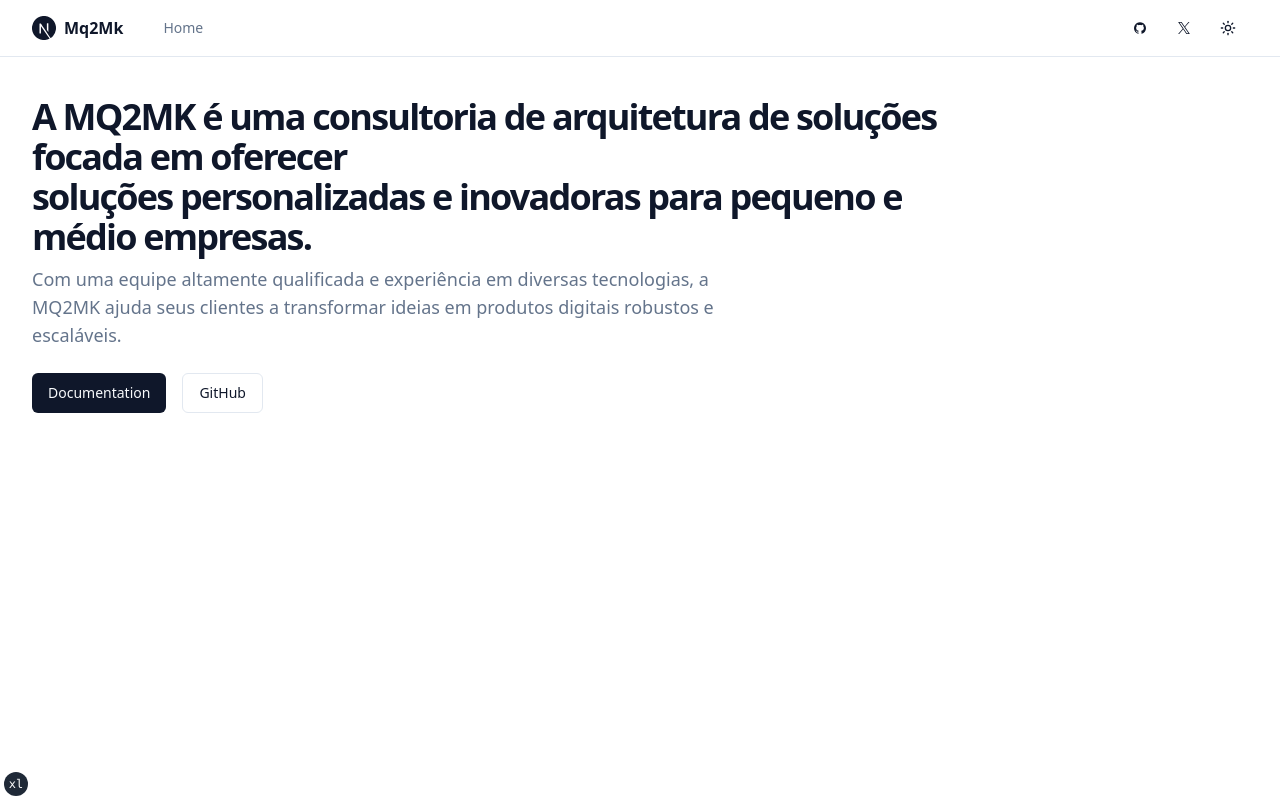
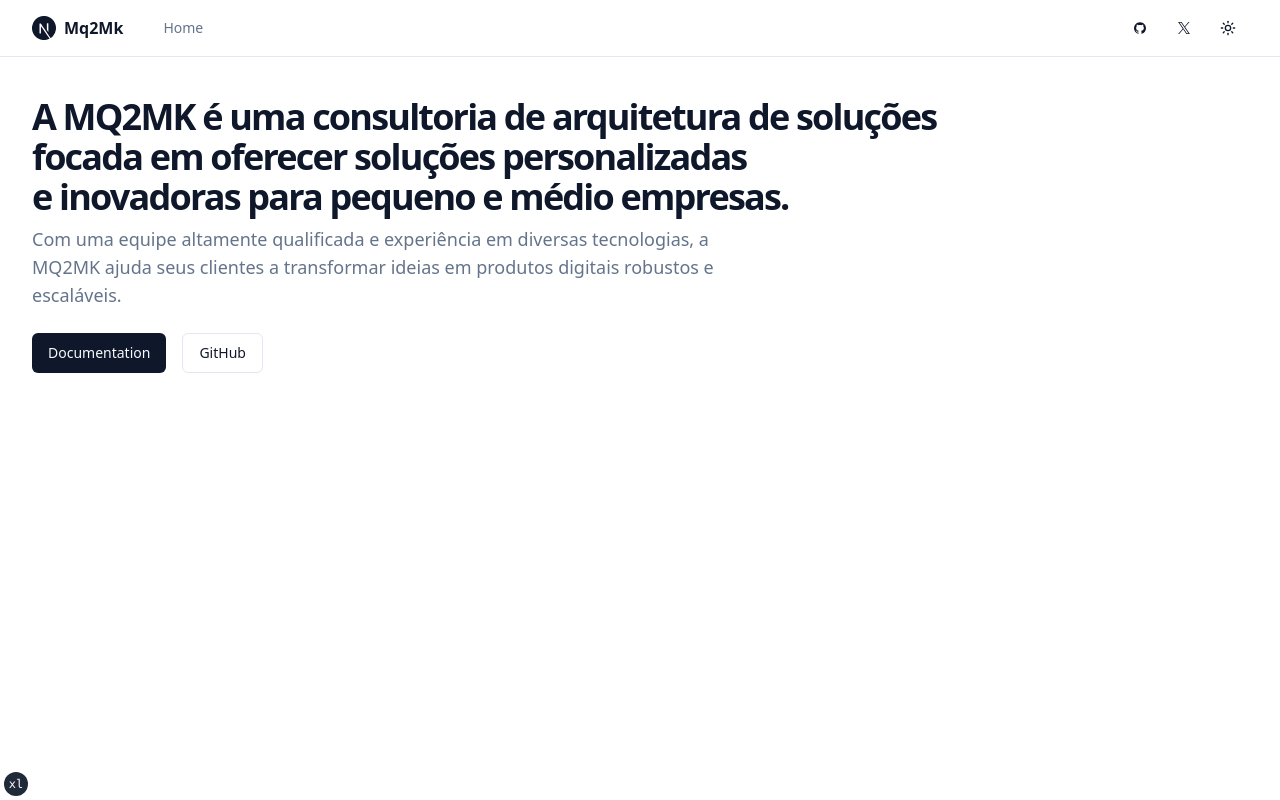
Before and after one commit to manuel-tati/mq2mk, a Next.js app: page / in a window 1280 px wide. Built offline with nearby package versions, Linux system fonts and the light colour scheme.

Commit message:
ajustes na descrição

```diff
--- a/app/page.tsx
+++ b/app/page.tsx
@@ -7,8 +7,8 @@ export default function IndexPage() {
   return (
     <section className="container grid items-center gap-6 pb-8 pt-6 md:py-10">
       <div className="flex max-w-[980px] flex-col items-start gap-2">
-        <h1 className="text-3xl font-extrabold leading-tight tracking-tighter md:text-4xl">
-          A MQ2MK é uma consultoria de <span className="font-semibold">arquitetura de soluções</span> focada em oferecer <br className="hidden sm:inline" /> soluções personalizadas e inovadoras para pequeno e médio empresas.
+        <h1 className="text-3xl font-semibold leading-tight tracking-tighter md:text-4xl">
+          A MQ2MK é uma consultoria de <span className="font-bold">arquitetura de soluções</span> focada em oferecer soluções personalizadas  <br className="hidden sm:inline" /> e inovadoras para pequeno e médio empresas.
         </h1>
         <p className="max-w-[700px] text-lg text-muted-foreground">
           Com uma equipe altamente qualificada e experiência em diversas tecnologias, a MQ2MK ajuda seus clientes a transformar ideias em produtos digitais robustos e escaláveis.
```
